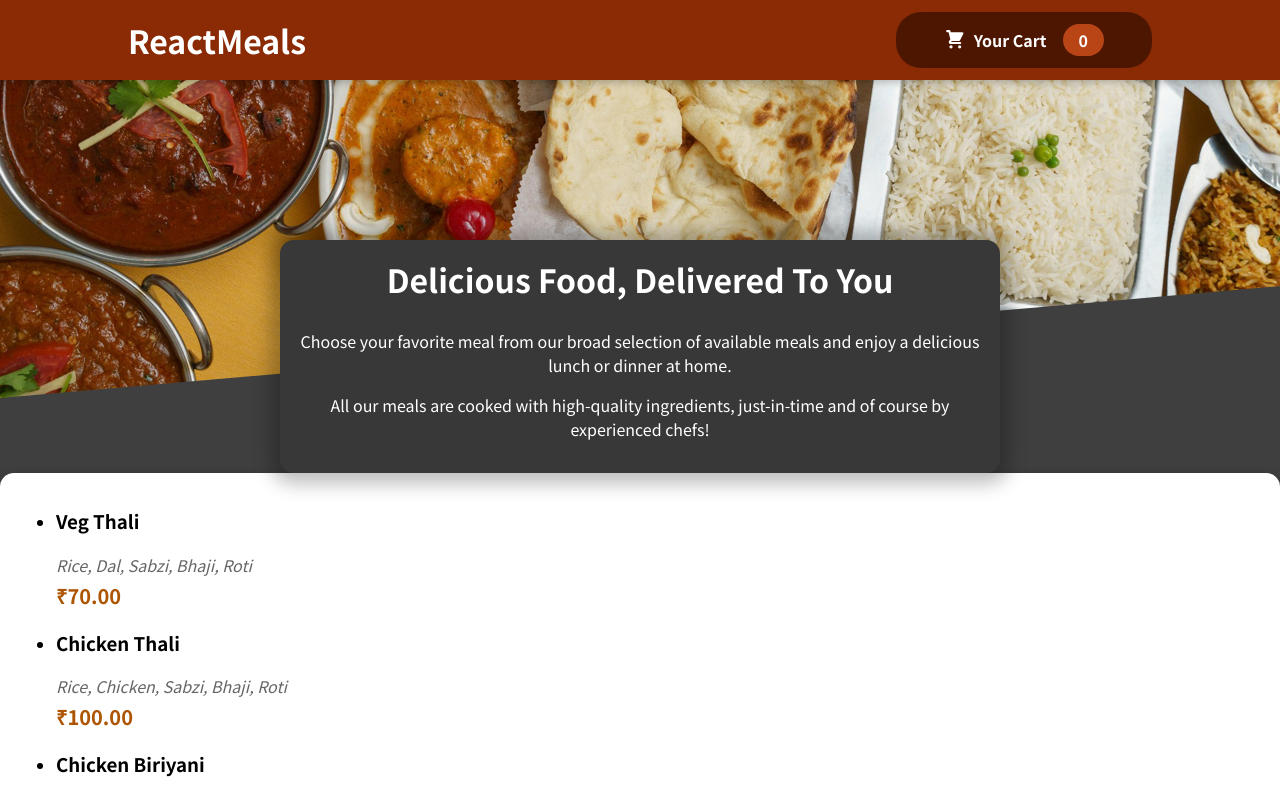
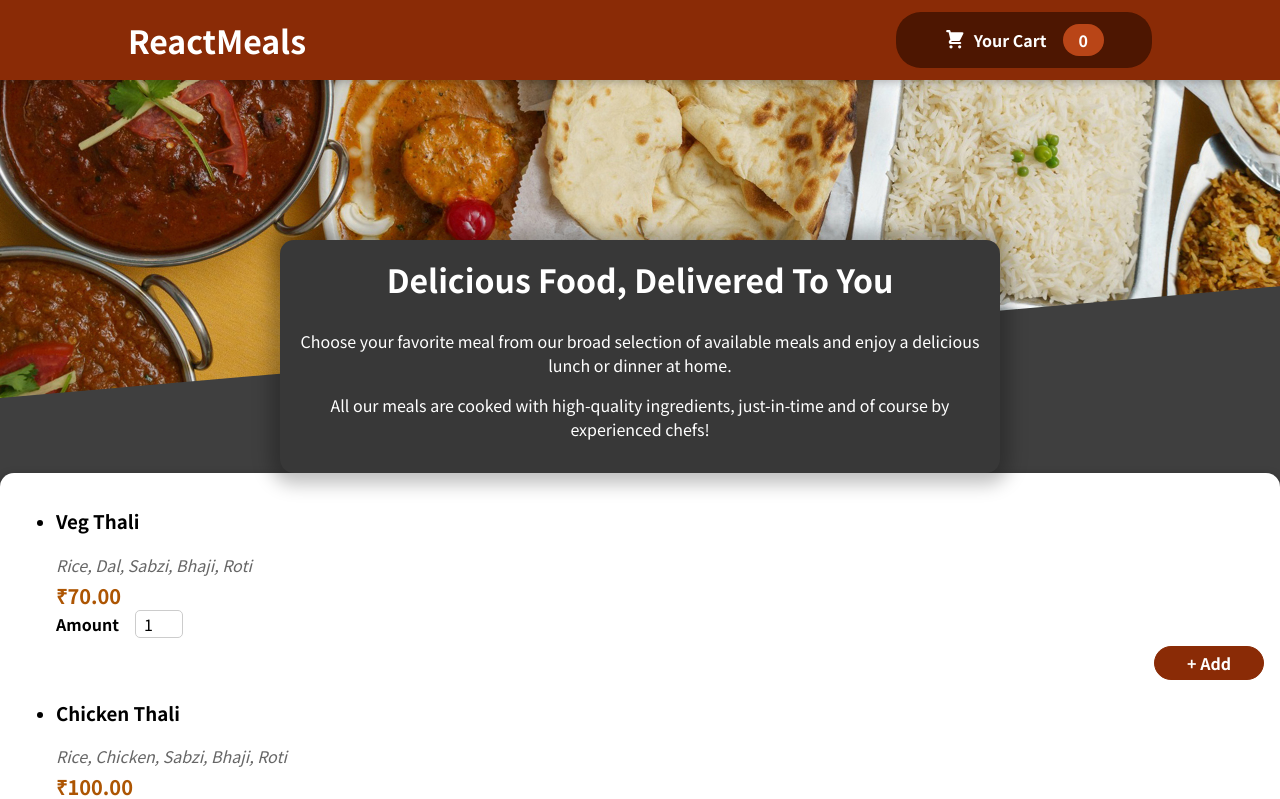
Before and after one commit to harish0319/01-starting-project, a React (Create React App) app: page / in a window 1280 px wide. Shown: the top 799 px of the page. Built offline with nearby package versions, Linux system fonts and the light colour scheme.

Commit message:
adding a form

```diff
--- a/src/components/Meals/MealItem/MealItem.js
+++ b/src/components/Meals/MealItem/MealItem.js
@@ -1,3 +1,4 @@
+import MealItemForm from './MealItemForm';
 import classes from './MealItem.module.css';
 
 const MealItem = props => {
@@ -10,7 +11,7 @@
                 <div className={classes.price}>{price}</div>
             </div>
             <div>
-
+                <MealItemForm />
             </div>
         </li>
     );
--- a/src/components/Meals/MealItem/MealItemForm.js
+++ b/src/components/Meals/MealItem/MealItemForm.js
@@ -0,0 +1,20 @@
+import Input from '../../UI/Input';
+import classes from './MealItemForm.module.css';
+
+const MealItemForm = props => {
+    return (
+        <form className={classes.form}>
+            <Input label="Amount" input={{
+                id: 'amount',
+                type: 'number',
+                min: '1',
+                max: '5',
+                step: '1',
+                defaultValue: '1',
+            }}/>
+            <button>+ Add</button>
+        </form>
+    );
+};
+
+export default MealItemForm;
--- /dev/null
+++ b/src/components/Meals/MealItem/MealItemForm.module.css
@@ -0,0 +1,20 @@
+.form {
+    text-align: right;
+}
+
+.form button {
+    font: inherit;
+    cursor: pointer;
+    background-color: #8a2b06;
+    border: 1px solid #8a2b06;
+    color: white;
+    padding: 0.25rem 2rem;
+    border-radius: 20px;
+    font-weight: bold;
+}
+
+.form button:hover,
+.form button:active {
+    background-color: #641e03;
+    border-color: #641e03;
+}
--- /dev/null
+++ b/src/components/UI/Input.js
@@ -0,0 +1,12 @@
+import classes from './Input.module.css';
+
+const Input = props => {
+    return (
+        <div className={classes.input}>
+            <label htmlFor={props.input.id}>{props.label}</label>
+            <input {...props.input} />
+        </div>
+    );
+};
+
+export default Input;
--- /dev/null
+++ b/src/components/UI/Input.module.css
@@ -0,0 +1,18 @@
+.input {
+    display: flex;
+    align-items: center;
+    margin-bottom: 0.5rem;
+}
+
+.input label {
+    font-weight: bold;
+    margin-right: 1rem;
+}
+
+.input input {
+    width: 3rem;
+    border-radius: 5px;
+    border: 1px solid #ccc;
+    font: inherit;
+    padding-left: 0.5rem;
+}
```
